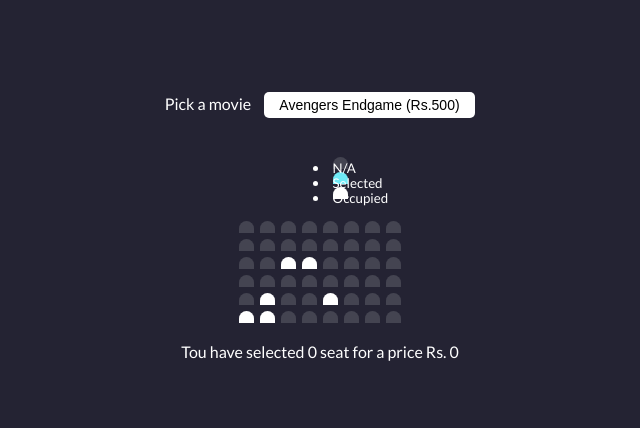
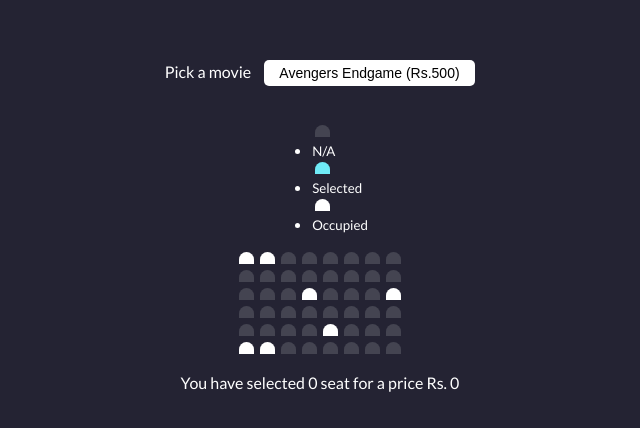
Before and after one commit to Tonmoy-nita/Movie-seat-booking, a plain HTML site: page index.html in a window 1280 px wide. Shown: the part 176-604 px from the top of the page, without its empty margins (320-960 px from the left). Drawn offline with Linux system fonts and the light colour scheme; a script that the page names is missing.

Commit message:
Update index.html

```diff
--- a/index.html
+++ b/index.html
@@ -1,11 +1,13 @@
 <!DOCTYPE html>
 <html lang="en">
+
 <head>
     <meta charset="UTF-8" />
+    <title>Movie Seat Booking</title>
     <meta name="viewport" content="width=device-width, initial-scale=1.0" />
     <link rel="stylesheet" href="styles.css" />
-    <title>Movie Seat Booking</title>
 </head>
+
 <body>
     <div class="movie-container">
         <label>Pick a movie</label>
@@ -19,28 +21,25 @@
 
     <ul class="showcase">
         <li>
-        <div class="seat">
+            <div class="seat"></div>
             <small>N/A</small>
-        </div>
         </li>
         <li>
-        <div class="seat selected">
+            <div class="seat selected"></div>
             <small>Selected</small>
-        </div>
         </li>
         <li>
-        <div class="seat occupied">
+            <div class="seat occupied"></div>
             <small>Occupied</small>
-        </div>
         </li>
     </ul>
 
-    <div class="cointer">
+    <div class="container">
         <div class="screen"></div>
 
         <div class="row">
-        <div class="seat"></div>
-        <div class="seat"></div>
+            <div class="seat occupied"></div>
+            <div class="seat occupied"></div>
             <div class="seat"></div>
             <div class="seat"></div>
             <div class="seat"></div>
@@ -61,12 +60,12 @@
         <div class="row">
             <div class="seat"></div>
             <div class="seat"></div>
-        <div class="seat occupied"></div>
+            <div class="seat"></div>
             <div class="seat occupied"></div>
             <div class="seat"></div>
             <div class="seat"></div>
             <div class="seat"></div>
-        <div class="seat"></div>
+            <div class="seat occupied"></div>
         </div>
         <div class="row">
             <div class="seat"></div>
@@ -80,7 +79,7 @@
         </div>
         <div class="row">
             <div class="seat"></div>
-        <div class="seat occupied"></div>
+            <div class="seat"></div>
             <div class="seat"></div>
             <div class="seat"></div>
             <div class="seat occupied"></div>
@@ -100,8 +99,12 @@
         </div>
     </div>
 
-    <p class="text">Tou have selected <span id="count">0 seat for a price <span id="total">Rs. 0</span></p>
+    <p class="text">
+        You have selected <span id="count">0 </span> seat for a price
+        <span id="total">Rs. 0</span>
+    </p>
 
     <script src="script.js"></script>
 </body>
+
 </html>
```
Lines whose indentation alone changed are shown as unchanged.
